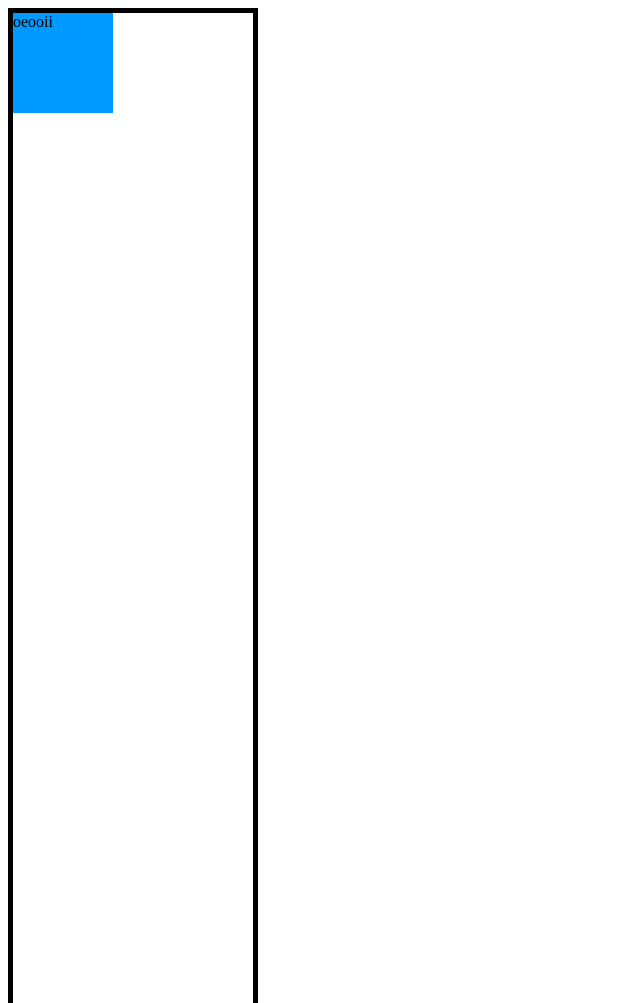
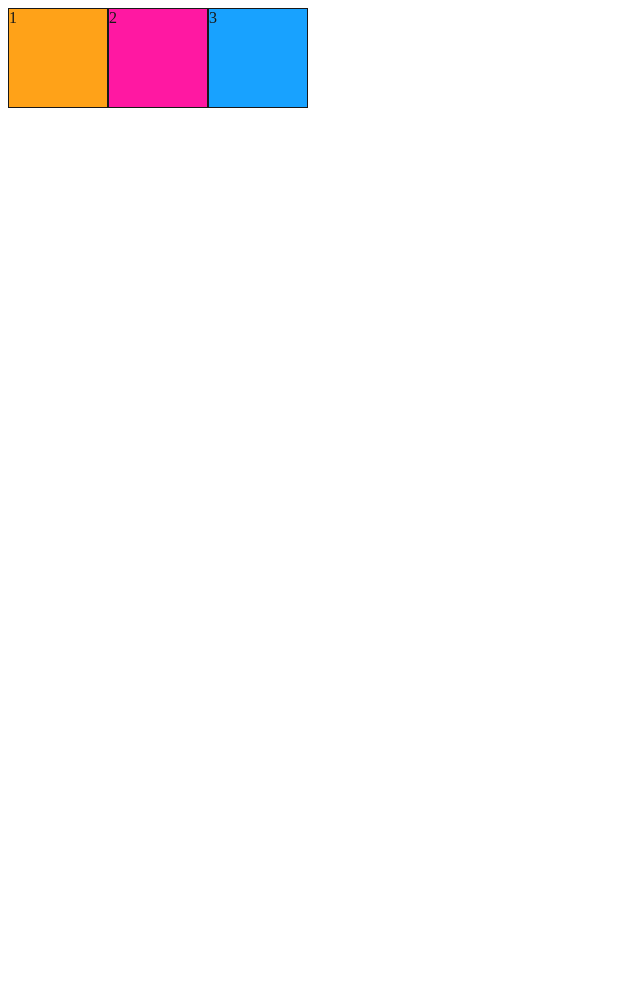
Before and after one commit to antoniodavid/css-projects, a plain HTML site: page index.html in a window 1280 px wide. Shown: the top 1003 px of the page, without its empty margins (0-640 px from the left). After the commit the page ends 800 px from the top, so only its background shows below. Drawn offline with Linux system fonts and the light colour scheme.

Commit message:
Display Flex

```diff
--- a/index.html
+++ b/index.html
@@ -10,28 +10,10 @@
 
 <body>
 
-    <section>
-        <div class="container">
-            oeooii
-        </div>
-    </section>
-
-    <section>
-        <div class="container">
-            oeooii
-        </div>
-    </section>
-
-    <section>
-        <div class="container">
-            oeooii
-        </div>
-    </section>
-
-    <section>
-        <div class="container">
-            oeooii
-        </div>
+    <section class="parent">
+        <div class="item">1</div>
+        <div class="item">2</div>
+        <div class="item">3</div>
     </section>
 
 </body>
--- a/style.css
+++ b/style.css
@@ -1,17 +1,21 @@
-section {
-    border: 5px solid #000;
-    width: 250px;
-    height: 1000px;
-    position: relative;
+.parent {
+    display: flex;
 }
 
-.container {
-    background: #09f;
+.item {
+    border: 1px solid;
+    opacity: 0.9;
     width: 100px;
     height: 100px;
-    position: sticky;
-    top: 0;
-    right: 0;
+    background: #09f;
+}
+
+.item:first-child {
+    background: #f90;
+}
+
+.item:nth-child(2) {
+    background: #f09;
 }
 
 * {
```
